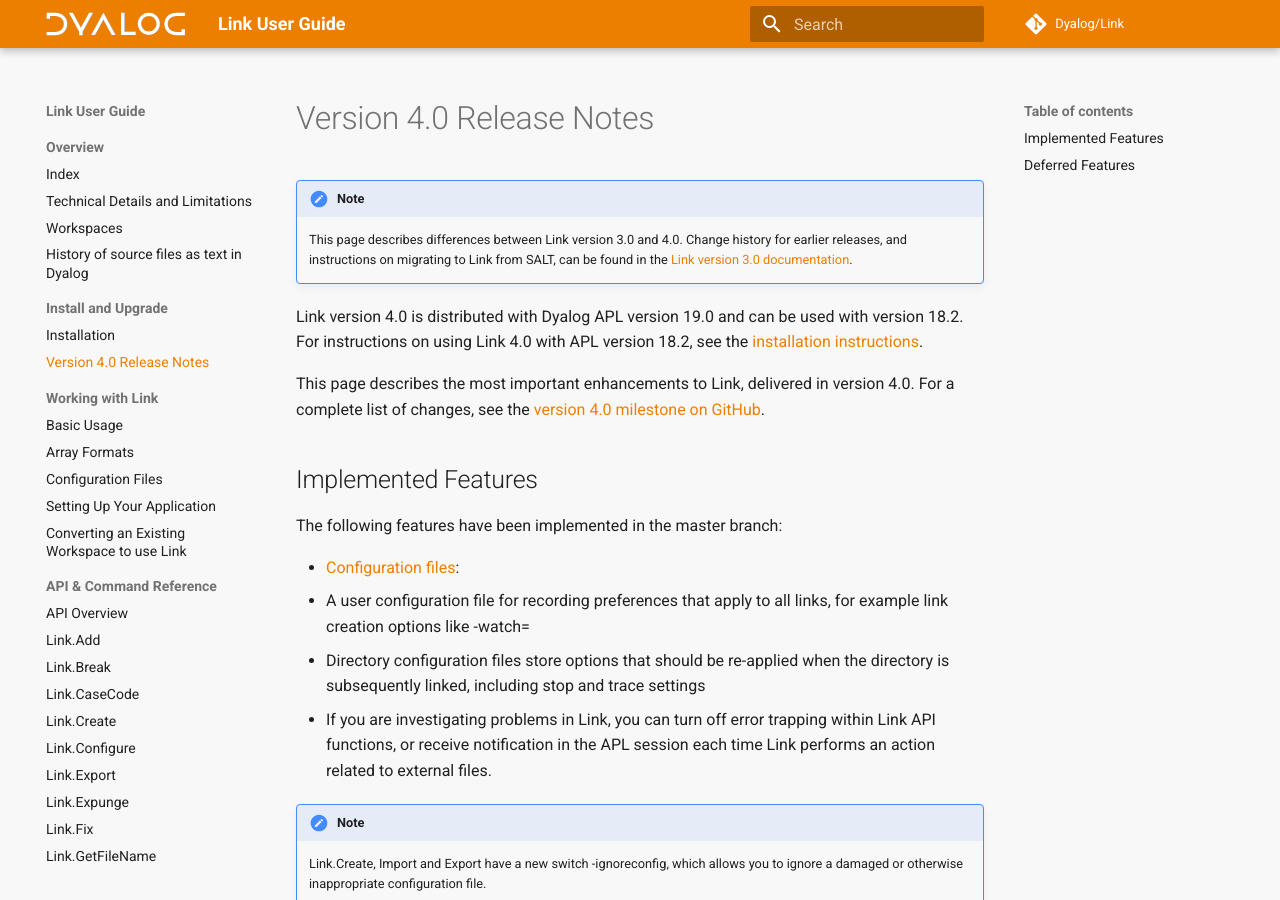
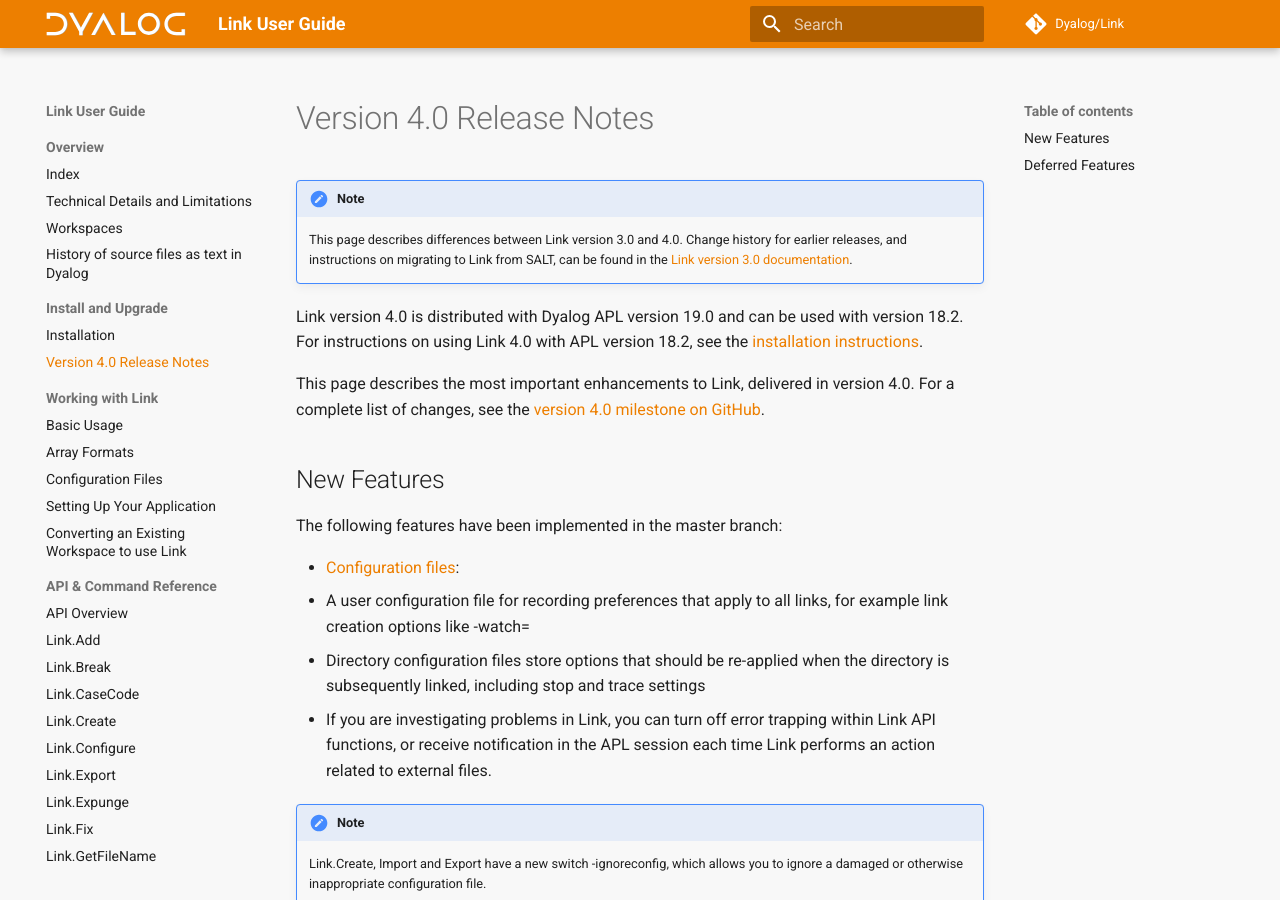
Before and after one commit to Dyalog/link, an MkDocs documentation site: the page built from docs/ReleaseNotes40.md, in a window 1280 px wide and 900 px high. Built offline with MkDocs 1.6.1 and Material for MkDocs 9.7.7, drawn with Linux system fonts in a browser that asks for light colours; comment, search, counter and statistics services are not loaded.

Commit message:
Tweak formatting of release notes

````diff
--- a/docs/ReleaseNotes40.md
+++ b/docs/ReleaseNotes40.md
@@ -10,7 +10,7 @@
 
 This page describes the most important enhancements to Link, delivered in version 4.0. For a complete list of changes, see the [version 4.0 milestone on GitHub](https://github.com/Dyalog/link/milestone/2).
 
-## Implemented Features
+## New Features
 
 The following features have been implemented in the master branch:
 
@@ -43,13 +43,12 @@
 Imported: #.HttpCommand ← C:\Program Files\Dyalog\Dyalog APL-64 19.0 Unicode\Library\Conga\HttpCommand.dyalog
 ```
 
-- Multi-line character data stored in character vectors, character matrices, and vectors of character vectors can optionally be stored in "flat" text files (as opposed to using APL Array Notation). The section on Arrays in the [Basic Usage document](Usage/index.md#Arrays) contains more information about this feature.
+- Multi-line character data stored in character vectors, character matrices, and vectors of character vectors can optionally be stored in "flat" text files (as opposed to using APL Array Notation). The section on Arrays in the [Basic Usage document](Usage/index.md) contains more information about this feature.
 
 - When defining functions or operators in the active workspace, `Link.Create` will update information about the most recent change using file information reported by the operating system. This information is reported by `⎕AT`, `20 21 22 ⎕ATX`, and the Workspace Explorer.
 
 !!! Note
-
-  This is not the information that would be reported by a source code management system like Git - you need to use a Git, SVN or similar client to view more detailed information about changes to the source.
+     This is not the information that would be reported by a source code management system like Git - you need to use a Git, SVN or similar client to view more detailed information about changes to the source.
 
 - Link.Add can evaluate an expression and assign to items before the items are added to the workspace.
 
````
